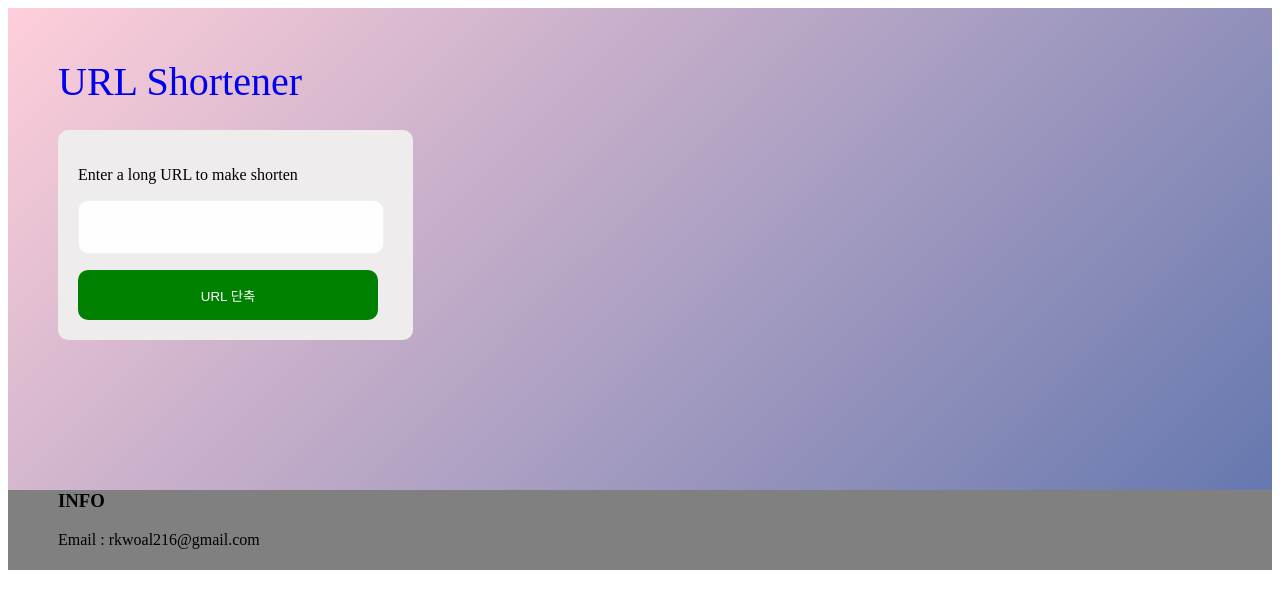
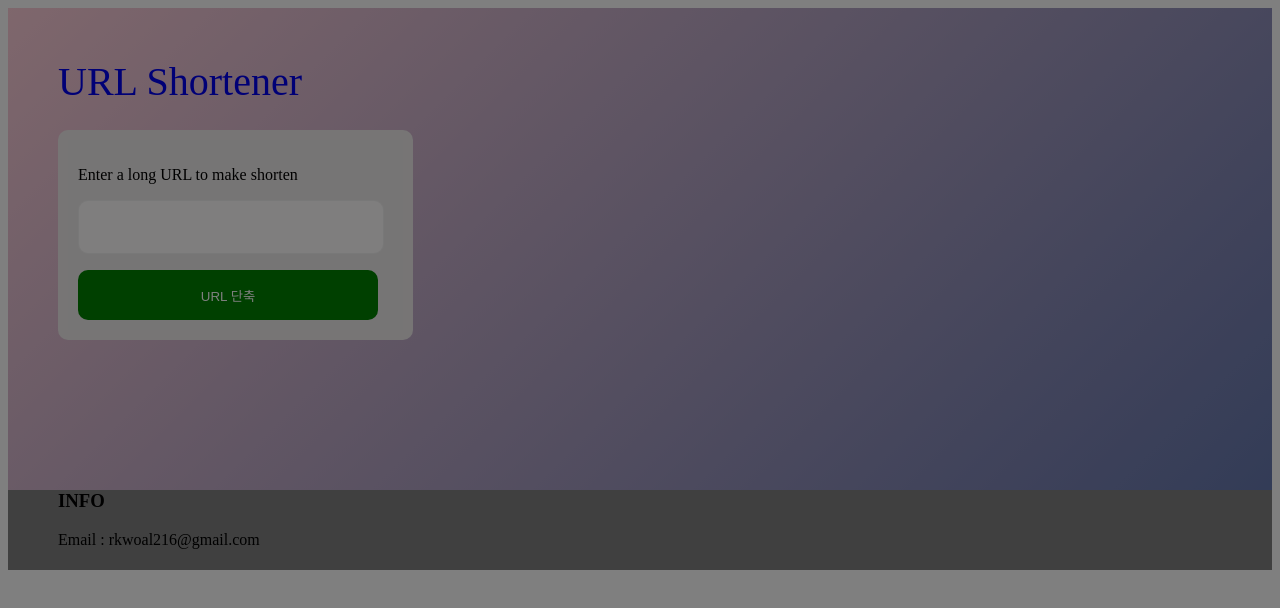
Before and after one commit to BiteSnail/URLshortener, a React (Create React App) app in the folder fronted/: page / in a window 1280 px wide. Both pictures are taken after a click on the button "URL 단축". Shown: the top 608 px of the page. Built offline with nearby package versions, Linux system fonts and the light colour scheme; no server answers; a web font is replaced by a local one.

Commit message:
Add loading progress bar

```diff
--- a/fronted/package.json
+++ b/fronted/package.json
@@ -3,6 +3,7 @@
   "version": "0.1.0",
   "private": true,
   "dependencies": {
+    "@mui/material": "^5.11.1",
     "@testing-library/jest-dom": "^5.16.5",
     "@testing-library/react": "^13.4.0",
     "@testing-library/user-event": "^13.5.0",
--- a/fronted/src/MainPage.jsx
+++ b/fronted/src/MainPage.jsx
@@ -1,11 +1,20 @@
 import {useState} from "react"
 import axios from "axios"
 import "./MainPage.Module.scss"
+import Backdrop from "@mui/material/Backdrop";
 
 export const MainPage = () => {
     const [realURL, setRealURL] = useState("");
     const [shortened, setShortened] = useState("");
     const [itemname, setItemname] = useState("item1");
+    const [open, setOpen] = useState(false);
+
+    const handleClose = () => {
+      setOpen(false);
+    };
+    const handleToggle = () => {
+      setOpen(!open);
+    };
 
     const isRightURL = (urlData) => {
         return new Promise((resolve, reject)=>{
@@ -29,6 +38,26 @@ export const MainPage = () => {
           alert('복사에 실패하였습니다');
         }
     };
+
+    axios.interceptors.request.use(
+      function (config) {
+        handleToggle();
+        return config;
+      },
+      function (error) {
+        return Promise.reject(error);
+      }
+    )
+
+    axios.interceptors.response.use(
+      function (response) {
+        handleClose();
+        return response;
+      },
+      function (error) {
+        return Promise.reject(error);
+      }
+    )
 
     const onClickButton = () => {
         isRightURL(realURL)
@@ -84,7 +113,11 @@ export const MainPage = () => {
                     <p>{shortened}</p>
                     <button className="inbox1" onClick={onClickButton}>URL 단축</button>
                 </div>
-
+                <Backdrop
+                  sx={{ color: "#fff", zIndex: (theme) => theme.zIndex.drawer + 1 }}
+                  open={open}
+                  onClick={handleClose}
+                />
             </div>
             <footer>
                 <div>
```
Also changed, not shown: 1 other file (tests, documents, lock files or other folders).
